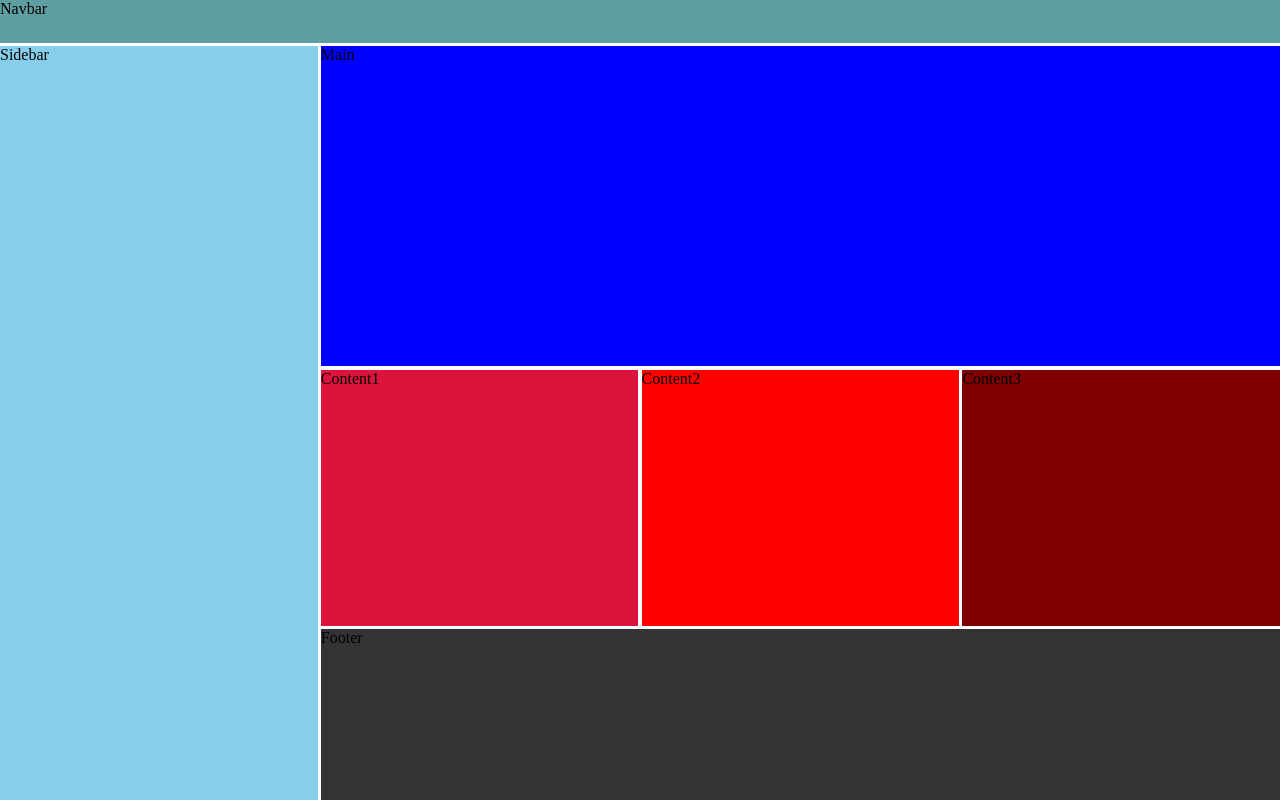
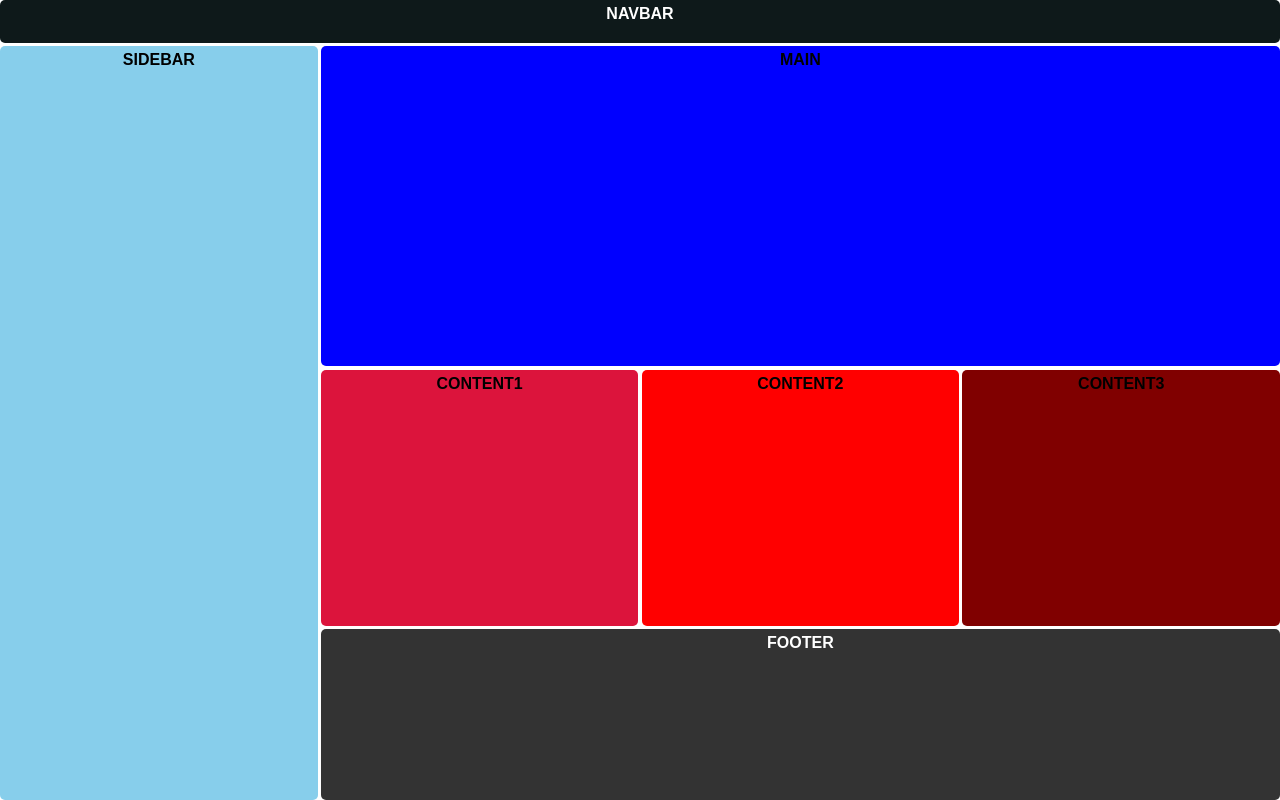
Before and after one commit to ShakexSempe/css-responsive-grid-tutorial, a plain HTML site: page index.html in a window 1280 px wide. Drawn offline with Linux system fonts and the light colour scheme.

Commit message:
style.scss

```diff
--- a/style.scss
+++ b/style.scss
@@ -20,37 +20,55 @@
                         "sidebar content1 content2 content3"
                         "sidebar footer footer footer";
     grid-gap: .2rem;
+    font-family: sans-serif;
+    font-weight: 800;
+    text-transform: uppercase;
+    text-align: center;
 
     .nav{
         background: $nav-background;
         grid-area: nav;
+        border-radius: $main-radius;
+        padding-top: $main-padding;
+        color: #fff;
     }
     .main{
         background: $main-background;
         grid-area: main;
+        border-radius: $main-radius;
+        padding-top: $main-padding;
     }
     #sidebar{
         background: $side-background;
         grid-area: sidebar;
-
+        border-radius: $main-radius;
+        padding-top: $main-padding;
     }
     #content1{
         background: $content1-background;
         grid-area: content1;
+        border-radius: $main-radius;
+        padding-top: $main-padding;
     }
     #content2{
         background:$content2-background;
         grid-area: content2;
+        border-radius: $main-radius;
+        padding-top: $main-padding;
     }
     #content3{
         background: $content3-background;
         grid-area: content3;
+        border-radius: $main-radius;
+        padding-top: $main-padding;
     }
     .footer{
         background: $footer-background;
         grid-area: footer;
+        border-radius: $main-radius;
+        padding-top: $main-padding;
+        color: #fff
     }
-
 
 
 }
```
Also changed, not shown: css/style.css.
